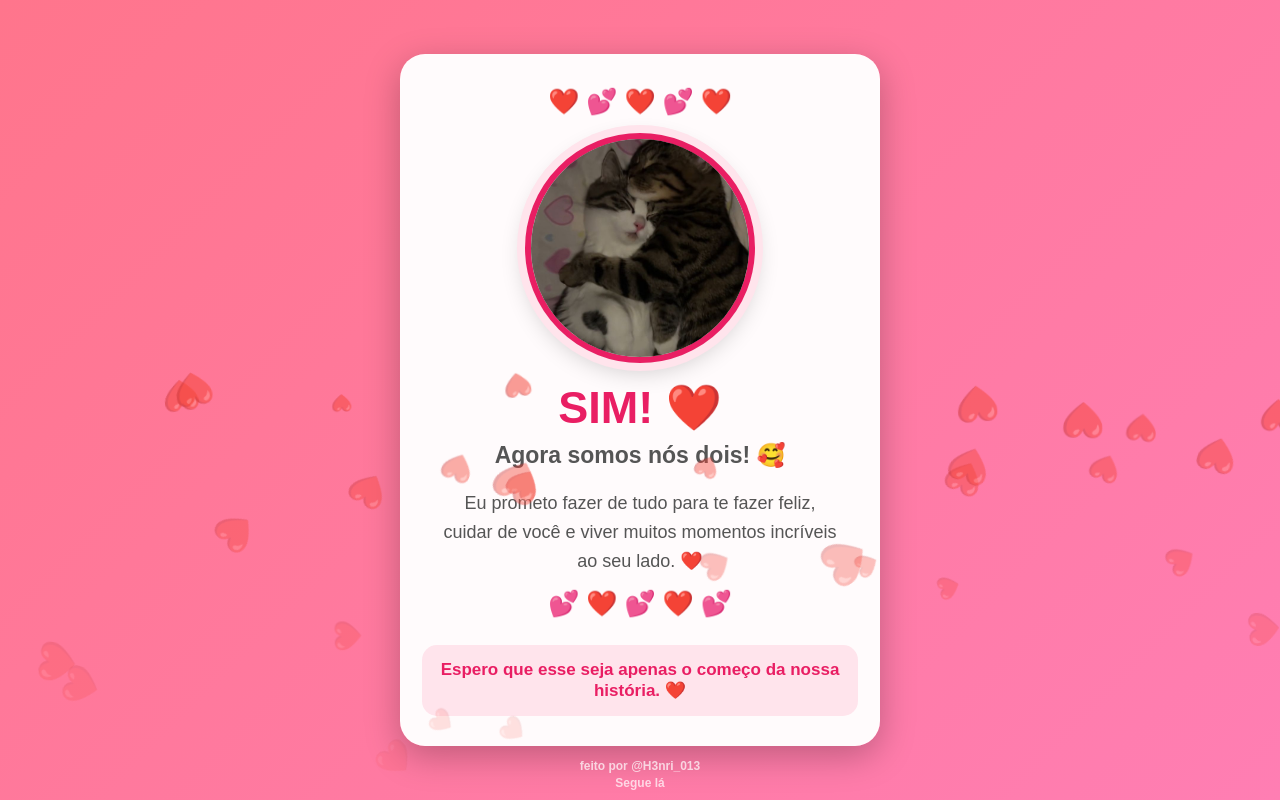
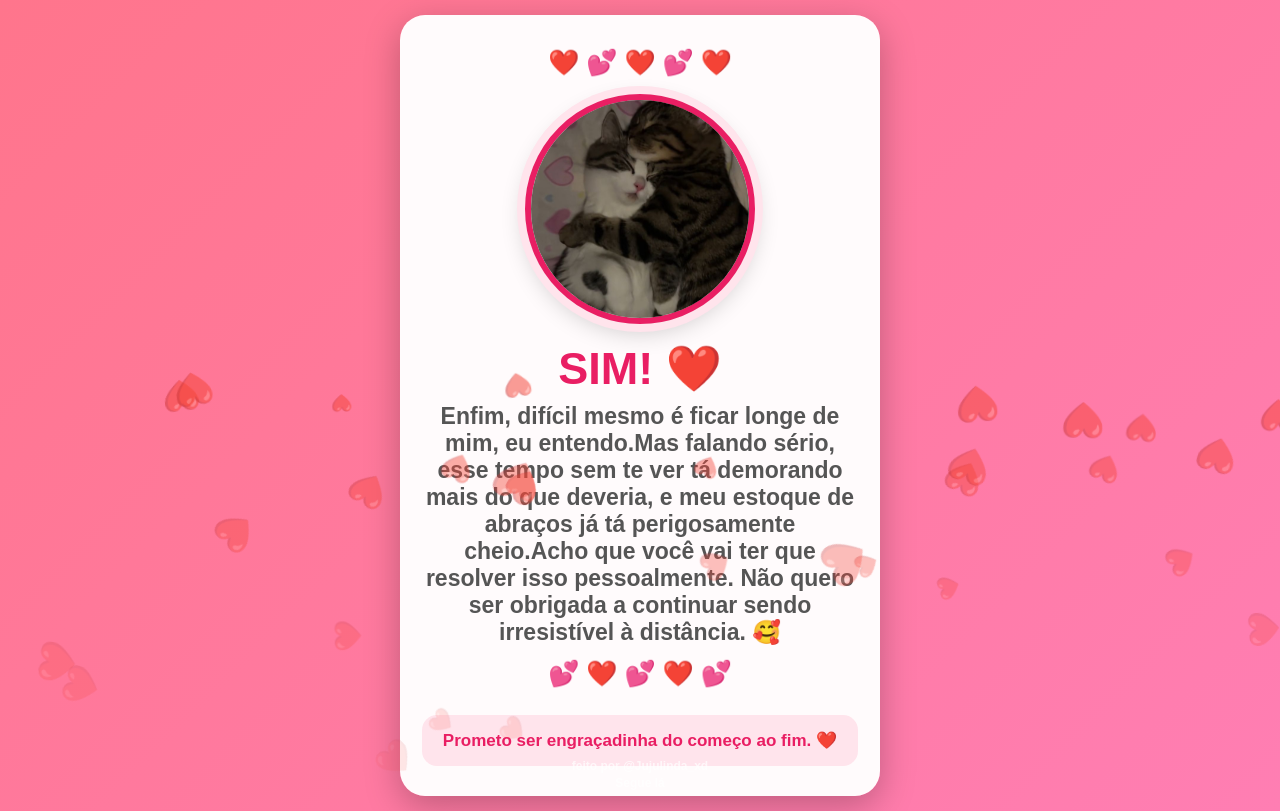
Before and after one commit to jujulgtm/saudades, a plain HTML site: page index.html in a window 1280 px wide. Both pictures are taken after a click on the button "SIM ❤️". Drawn offline with Linux system fonts and the light colour scheme; files whose address does not match are found by name.

Commit message:
Update author and messages in index.html

```diff
--- a/index.html
+++ b/index.html
@@ -8,7 +8,7 @@
 </head>
 
 <div class="marca-dagua">
-    <span>feito por @H3nri_013</span>
+    <span>feito por @Jujulinda_xd</span>
     <span>Segue lá</span>
 </div>
 
@@ -20,7 +20,7 @@
 
         <div class="heart">❤️</div>
 
-        <h1>Quer namorar comigo?</h1>
+        <h1>Tá com saudades do seu amor?</h1>
 
         <p>
             Eu tenho uma pergunta muito importante para você...
@@ -43,13 +43,10 @@
 
         <h1>SIM! ❤️</h1>
 
-        <h2>Agora somos nós dois! 🥰</h2>
+        <h2>Enfim, difícil mesmo é ficar longe de mim, eu entendo.Mas falando sério, esse tempo sem te ver tá demorando mais do que deveria, e meu estoque de abraços já tá perigosamente cheio.Acho que você vai ter que resolver isso pessoalmente. Não quero ser obrigada a continuar sendo irresistível à distância. 🥰</h2>
 
         <p class="mensagem-amor">
-            Eu prometo fazer de tudo para te fazer feliz,
-            cuidar de você e viver muitos momentos incríveis
-            ao seu lado. ❤️
-        </p>
+
 
         <div class="linha-coracoes">
             💕 ❤️ 💕 ❤️ 💕
@@ -57,8 +54,7 @@
 
         <div class="mensagem-final">
             <p>
-                Espero que esse seja apenas o começo
-                da nossa história. ❤️
+                Prometo ser engraçadinha do começo ao fim. ❤️
             </p>
         </div>
 
```
